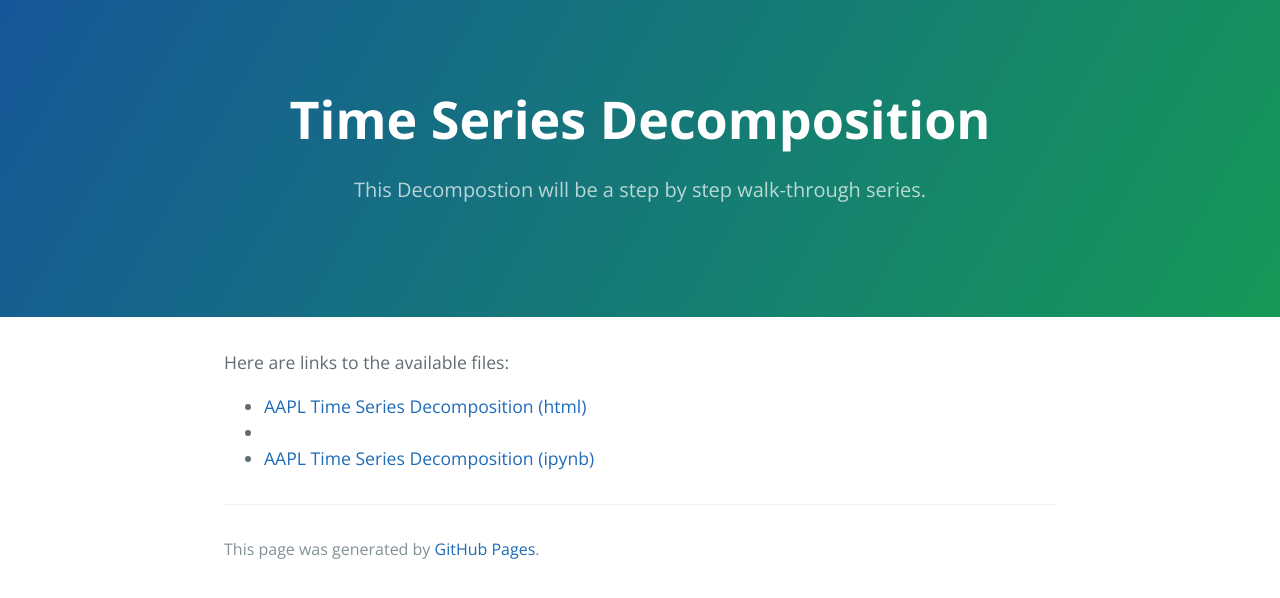
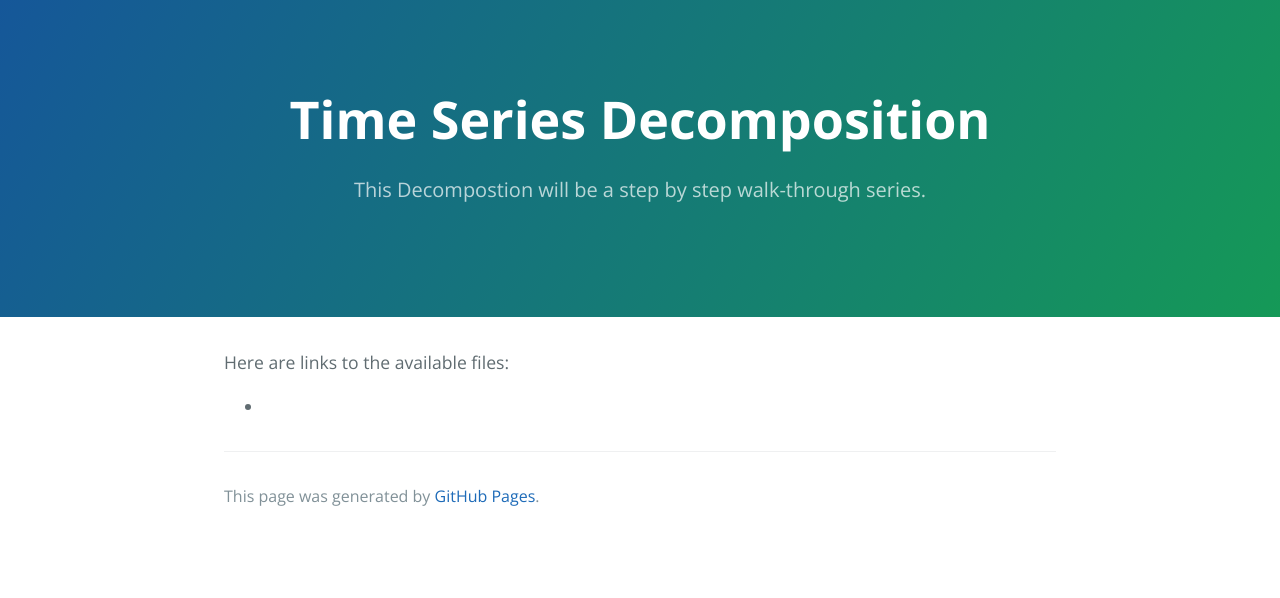
Before and after one commit to AGeorge01/AGeorge01.github.io, a Jekyll site: the page built from Timeseries/index.md, in a window 1280 px wide. Shown: the top 598 px of the page. Built offline with Jekyll 4.4.1, drawn with Linux system fonts in a browser that asks for light colours; our own code applies the rules of GitHub Pages for plain Markdown files.

Commit message:
Update index.md

```diff
--- a/Timeseries/index.md
+++ b/Timeseries/index.md
@@ -4,7 +4,4 @@
 ---
 Here are links to the available files:
 
-- [AAPL Time Series Decomposition (html)](AAPLTime SeriesDecomposition.html)
 -
-
-- [AAPL Time Series Decomposition (ipynb)](AAPL Time Series Decomposition.ipynb)
```
